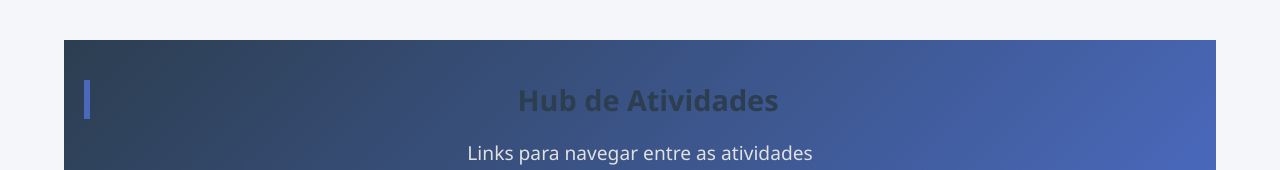
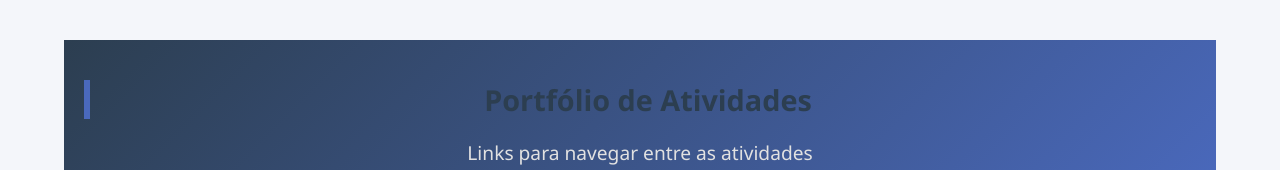
Before and after one commit to Ramon123-ST/atividades_HTML_CSS_JS, a plain HTML site: page index.html in a window 1280 px wide. Shown: the top 170 px of the page. Drawn offline with Linux system fonts and the light colour scheme.

```diff
--- a/index.html
+++ b/index.html
@@ -9,7 +9,7 @@
 <body>
   <main>
     <header>
-      <h1>Hub de Atividades</h1>
+      <h1>Portfólio de Atividades</h1>
       <h2>Links para navegar entre as atividades</h2>
     </header>
 
```
